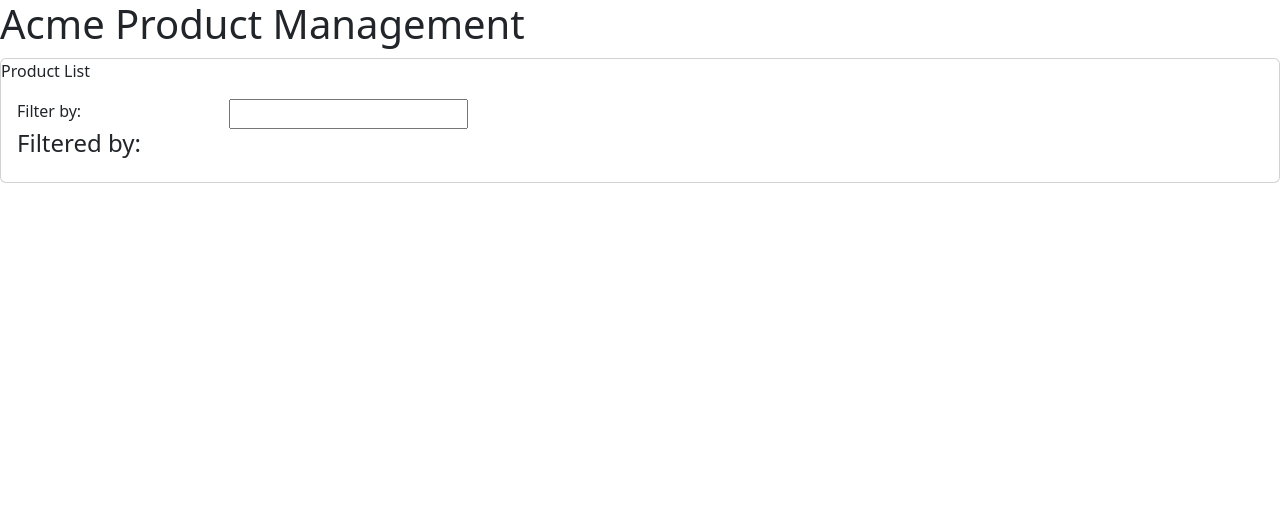
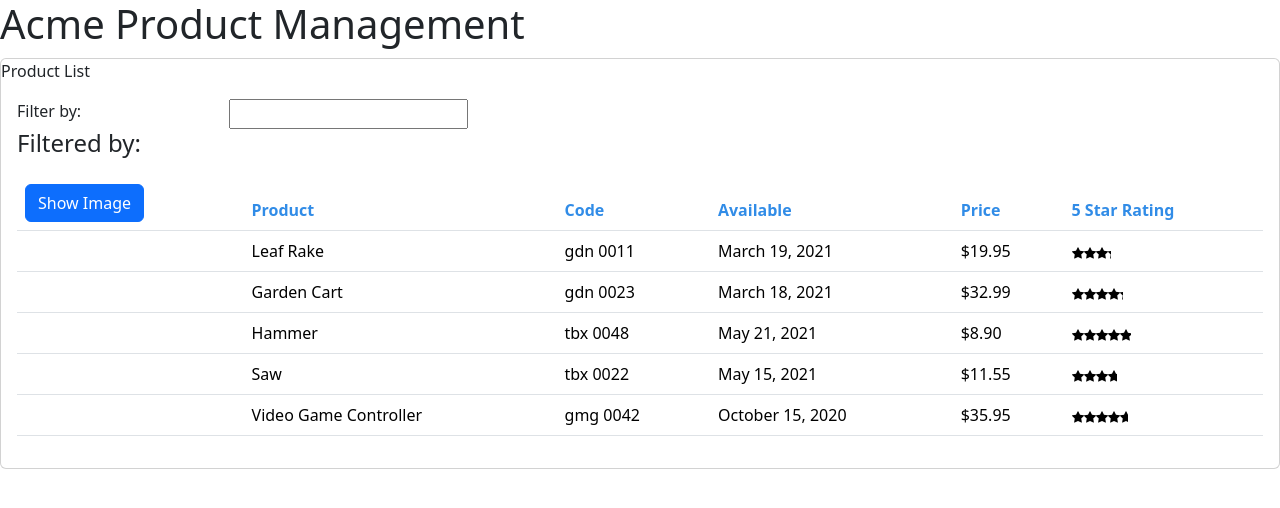
Before and after one commit to Nwabisa-Mawu/APM-real, an Angular app: page / in a window 1280 px wide. Shown: the top 508 px of the page. Built offline with nearby package versions, Linux system fonts and the light colour scheme.

Commit message:
made product service manual

```diff
--- a/src/app/products/product.service.ts
+++ b/src/app/products/product.service.ts
@@ -15,13 +15,62 @@ export class ProductService {
   // to provide the url that will be used to make the http request -  the place where our data is stored
   private productUrl = '/src/api/products/products.json'
 
-  // to provide an instance of the HttpClient service - idnetify it as dependency in the constructor
-  constructor(private http: HttpClient) {
-
-  }
+  // injecting a service - to provide an instance of the HttpClient service - idnetify it as dependency in the constructor
+  constructor(private http: HttpClient) { }
 
   // method that returns an array for products
   getProducts(): IProduct[] {
-    return this.http.get<IProduct[]>(this.productUrl);
+    return [
+      {
+        "productId": 1,
+        "productName": "Leaf Rake",
+        "productCode": "GDN-0011",
+        "releaseDate": "March 19, 2021",
+        "description": "Leaf rake with 48-inch wooden handle.",
+        "price": 19.95,
+        "starRating": 3.2,
+        "imageUrl": "assets/images/leaf_rake.png"
+      },
+      {
+        "productId": 2,
+        "productName": "Garden Cart",
+        "productCode": "GDN-0023",
+        "releaseDate": "March 18, 2021",
+        "description": "15 gallon capacity rolling garden cart",
+        "price": 32.99,
+        "starRating": 4.2,
+        "imageUrl": "assets/images/garden_cart.png"
+      },
+      {
+        "productId": 5,
+        "productName": "Hammer",
+        "productCode": "TBX-0048",
+        "releaseDate": "May 21, 2021",
+        "description": "Curved claw steel hammer",
+        "price": 8.9,
+        "starRating": 4.8,
+        "imageUrl": "assets/images/hammer.png"
+      },
+      {
+        "productId": 8,
+        "productName": "Saw",
+        "productCode": "TBX-0022",
+        "releaseDate": "May 15, 2021",
+        "description": "15-inch steel blade hand saw",
+        "price": 11.55,
+        "starRating": 3.7,
+        "imageUrl": "assets/images/saw.png"
+      },
+      {
+        "productId": 10,
+        "productName": "Video Game Controller",
+        "productCode": "GMG-0042",
+        "releaseDate": "October 15, 2020",
+        "description": "Standard two-button video game controller",
+        "price": 35.95,
+        "starRating": 4.6,
+        "imageUrl": "assets/images/xbox-controller.png"
+      }
+    ]
   };
 }
```
